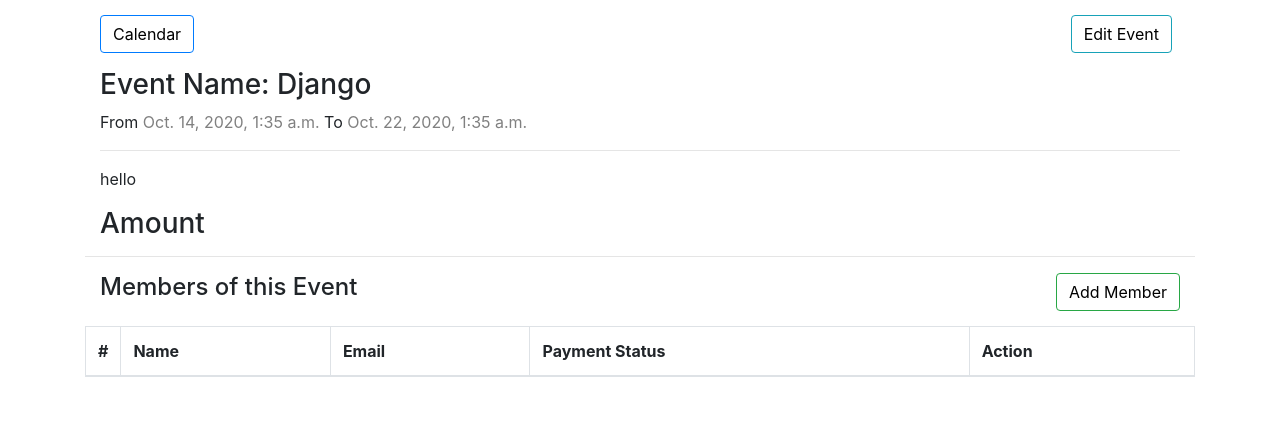
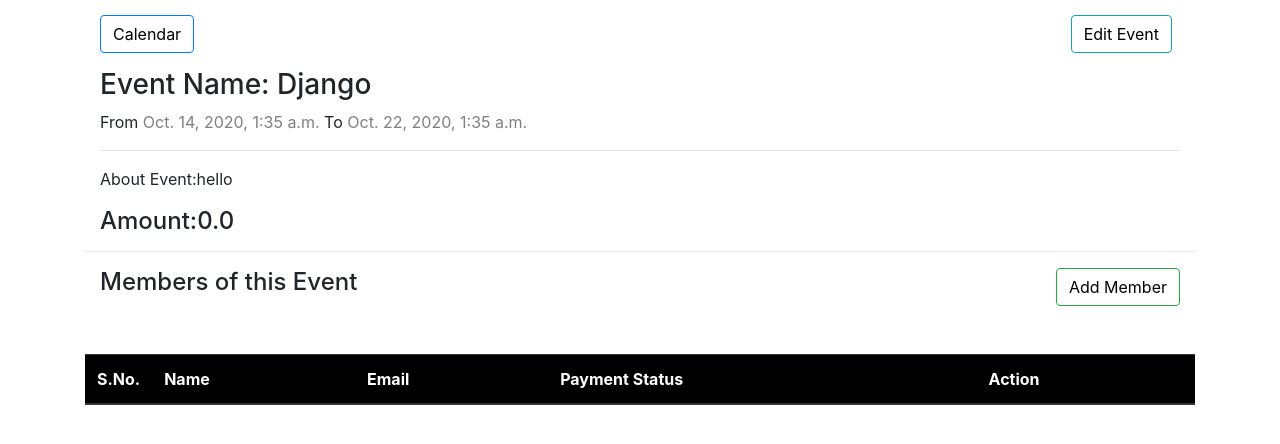
Before and after one commit to khushi-web/webster2k20, a Django app: page /calendarapp/event/4/details/ in a window 1280 px wide. Shown: the top 444 px of the page. Run offline with Django 3.2, Linux system fonts and the light colour scheme; a user stored in the database is signed in; data comes from the database, SQL or seed files in the repository; both versions use the stored data as it was after the commit; lists and menus that the app fills with data are empty; some libraries are stand-ins or nearby versions.

Commit message:
css added

```diff
--- a/calendarapp/forms.py
+++ b/calendarapp/forms.py
@@ -10,8 +10,8 @@ class EventForm(ModelForm):
       'start_time': DateInput(attrs={'type': 'datetime-local'}, format='%Y-%m-%dT%H:%M'),
       'end_time': DateInput(attrs={'type': 'datetime-local'}, format='%Y-%m-%dT%H:%M'),
     }
-   # exclude = ['user']
-    exclude = ['admin']
+    exclude = ['user']
+   # exclude = ['admin']
 
   def __init__(self, *args, **kwargs):
     super(EventForm, self).__init__(*args, **kwargs)
--- a/calendarapp/templates/calendarapp/calendar.html
+++ b/calendarapp/templates/calendarapp/calendar.html
@@ -8,7 +8,7 @@
     <a class="btn btn-info right mr-2" href="{% url 'calendarapp:calendar' %}?{{ prev_month }}"> << Previous Month </a>
     <a class="btn btn-info right mr-2" href="{% url 'calendarapp:event_new' %}"> + New Event </a>
 </div>
-<div style="color: blueviolet;">
+<div style="color: rgb(0, 218, 189);">
     {{ calendar }}
 </div>
 {% endblock %}
--- a/calendarapp/templates/calendarapp/event-details.html
+++ b/calendarapp/templates/calendarapp/event-details.html
@@ -15,18 +15,20 @@ Event Details
             <h3>Event Name: {{ event.title }}</h3>
             <p>From <span style="color: gray;">{{ event.start_time }}</span> To <span style="color: gray;">{{ event.end_time }}</span></p>
             <hr>
-            <p>{{ event.description }}</p>
-            <h3>Amount</h3>
+            <p>About Event:{{ event.description }}</p>
+            <h4>Amount:{{ event.amount }}</h4>
         </div>
         <hr>
         <div class="clearfix">
             <h4 class="left" > Members of this Event</h4>
             <a class="btn btn-success right" href="{% url 'calendarapp:add_eventmember' event.id %}"> Add Member </a>
         </div>
-        <table class="table table-bordered">
+        <!--<table class="table table-bordered">-->
+        <div class="  mt-5 table-responsive">
+        <table class="table table-hover table-dark  " style="background-color:black" >
             <thead>
                 <tr>
-                  <th style="width: 10px">#</th>
+                  <th style="width: 10px">S.No.</th>
                   <th>Name</th>
                   <th>Email</th>
                   <th>Payment Status</th>
@@ -40,9 +42,9 @@ Event Details
                   <!--  <td>{{ member.user.first_name }} {{ member.user.last_name }}</td> -->
                     <td>{{ member.user.username }}</td>
                     <td>{{ member.user.email }}</td>
-                    <td><a class="btn btn-info" href="{% url 'calendarapp:remove_event' member.id %}">Amount Status</a></td>
+                    <td><a class="btn btn-info text-white" href="{% url 'calendarapp:remove_event' member.id %}">Amount Status</a></td>
                     <td>
-                        <a class="btn btn-danger" href="{% url 'calendarapp:remove_event' member.id %}">Remove</a>
+                        <a class="btn btn-danger text-white" href="{% url 'calendarapp:remove_event' member.id %}">Remove</a>
                     </td>
                 </tr>
                 {% endfor %}
--- a/calendarapp/views.py
+++ b/calendarapp/views.py
@@ -3,6 +3,9 @@
 
 from datetime import datetime, date
 from django.shortcuts import render, redirect
+from accounts.decorators import unauthenticated_user, allowed_users, admin_only
+from user.models import Profile
+from controller.models import CollegeAmbassdor
 from django.http import HttpResponse, HttpResponseRedirect
 from django.views import generic
 from django.views.generic import TemplateView
@@ -21,7 +24,14 @@ from .forms import EventForm, AddMemberForm
 
 @login_required
 def index(request):
-    return HttpResponse('hello')
+    pro=Profile.objects.get(student=User)
+    print(pro.college_name)
+    if pro.is_ambassdor==True:
+        return redirect(calendar)
+
+
+
+    #return HttpResponse('hello')
 
 def get_date(req_day):
     if req_day:
```
Also changed, not shown: db.sqlite3.
